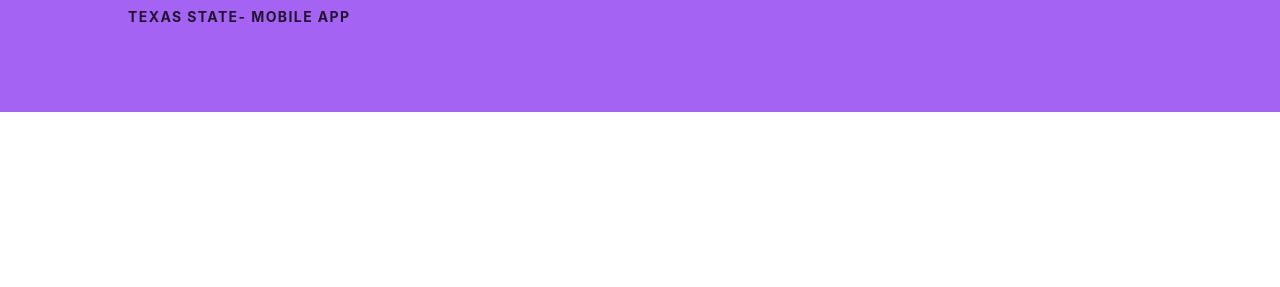
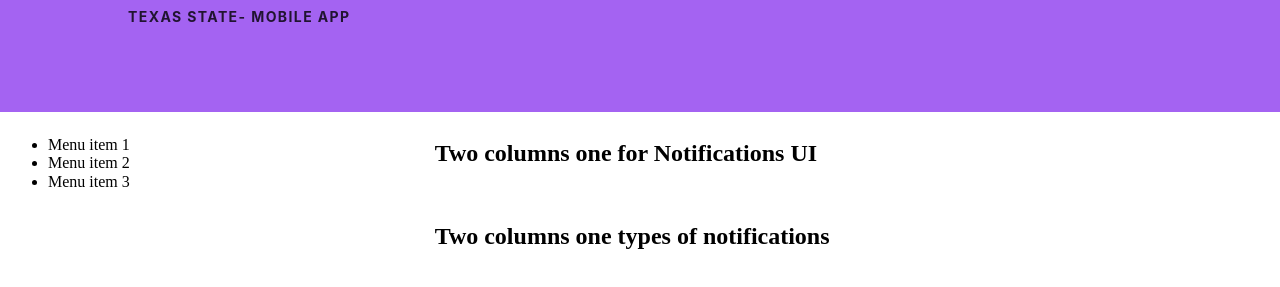
Before and after one commit to ferbalandra/txstmob-styleguide, a plain HTML site: page index.html in a window 1280 px wide. Shown: the part 175-462 px from the top of the page. Drawn offline with nearby package versions, Linux system fonts and the light colour scheme.

Commit message:
index added content
3 rows of content

```diff
--- a/index.html
+++ b/index.html
@@ -31,6 +31,25 @@
       </div>
   </header>
 
+  <div class="fl w-third pa2 sidebar">
+    <ul>
+      <li>Menu item 1</li>
+      <li>Menu item 2</li>
+      <li>Menu item 3</li>
+    </ul>
+
+  </div>
+
+  <div class="fl w-50 pa2">
+    <h2>Two columns one for Notifications UI</h2>
+
+  </div>
+
+   <div class="fl w-50 pa2">
+    <h2>Two columns one types of notifications</h2>
+
+  </div>
+
 
 
 
```
